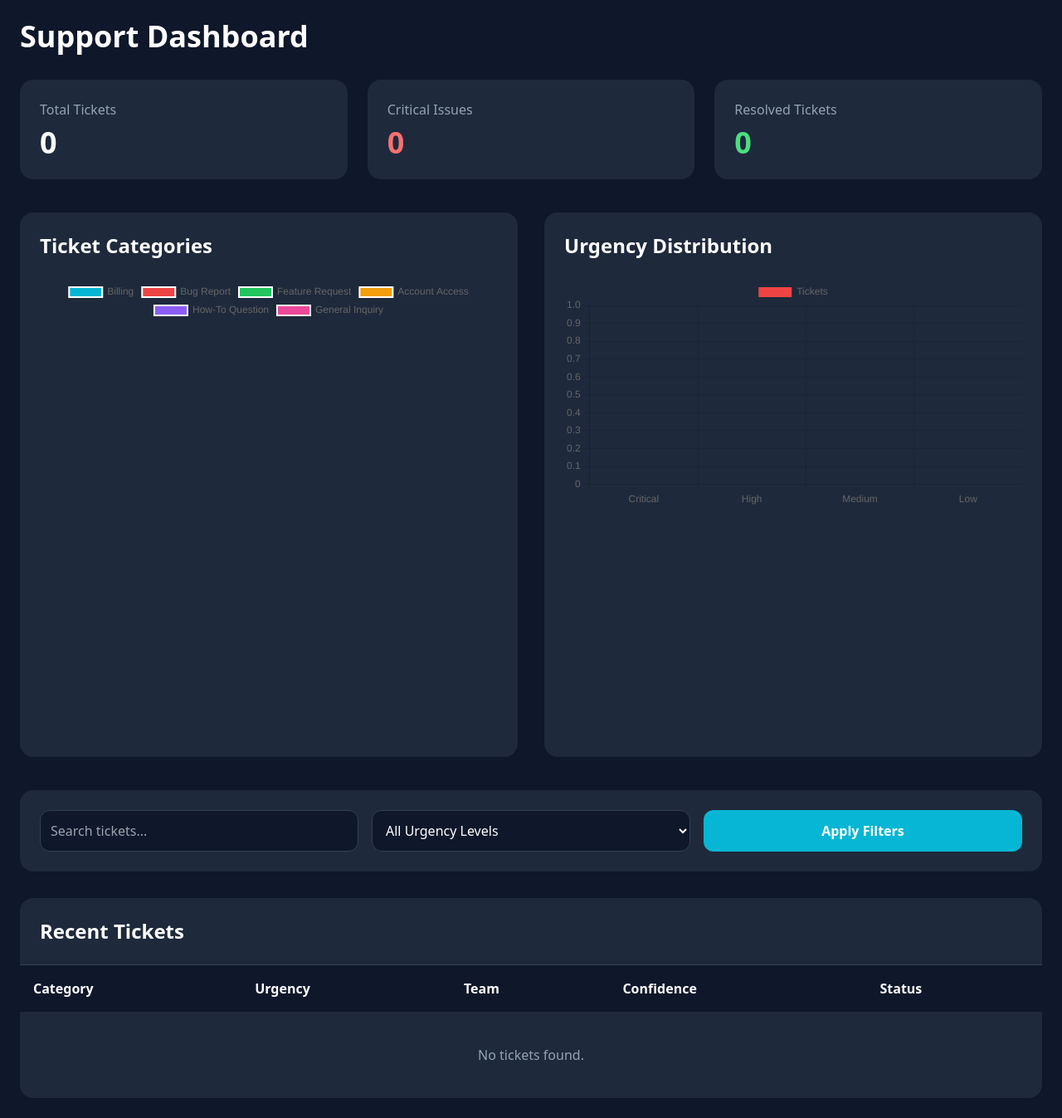
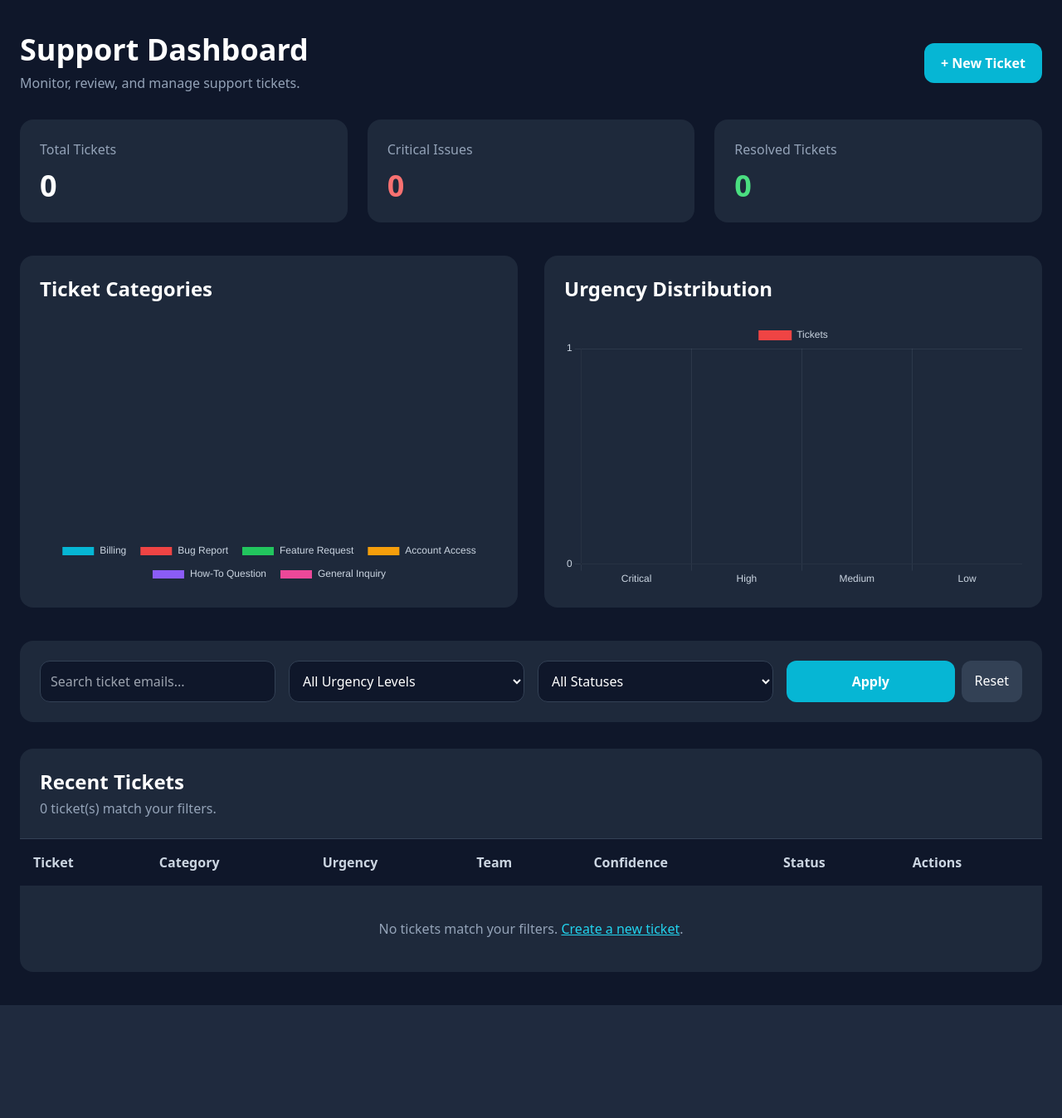
Before and after one commit to gagan76565/triageflow-ai, a Flask app: page /dashboard in a window 1280 px wide. Shown: the part 73-1420 px from the top of the page at 83% size. After the commit the page ends 1284 px from the top, so only its background shows below. Run offline with Flask 3, Linux system fonts and the light colour scheme; parts of the project's set-up code (start-up, migrations or seed data) failed here and were passed over; some libraries are stand-ins or nearby versions.

Commit message:
Add ticket actions, status filters, and chart polish

```diff
--- a/app/templates/dashboard.html
+++ b/app/templates/dashboard.html
@@ -1,352 +1,187 @@
 {% extends "layout.html" %}
 
 {% block content %}
+<div class="py-4">
+    <div class="flex flex-wrap items-center justify-between gap-4 mb-8">
+        <div>
+            <h1 class="text-4xl font-bold">Support Dashboard</h1>
+            <p class="text-slate-400 mt-2">Monitor, review, and manage support tickets.</p>
+        </div>
+        <a href="{{ url_for('main.home') }}#new-ticket"
+           class="bg-cyan-500 hover:bg-cyan-600 px-5 py-3 rounded-xl font-bold">
+            + New Ticket
+        </a>
+    </div>
 
-<h2 class="text-4xl font-bold mb-8">
-    Support Dashboard
-</h2>
-
-<!-- Stats Cards -->
+    {% with messages = get_flashed_messages(with_categories=true) %}
+        {% for category, message in messages %}
+            <div class="mb-5 p-4 rounded-xl
+                {% if category == 'success' %}bg-green-500/10 border border-green-500 text-green-300
+                {% else %}bg-cyan-500/10 border border-cyan-500 text-cyan-300{% endif %}">
+                {{ message }}
+            </div>
+        {% endfor %}
+    {% endwith %}
 
     <div class="grid grid-cols-1 md:grid-cols-3 gap-6 mb-10">
-
         <div class="bg-slate-800 p-6 rounded-2xl">
-
-        <h3 class="text-slate-400">
-            Total Tickets
-        </h3>
-
-        <p class="text-4xl font-bold mt-2">
-            {{ total_tickets }}
-        </p>
-
+            <p class="text-slate-400">Total Tickets</p>
+            <p class="text-4xl font-bold mt-3">{{ total_tickets }}</p>
+        </div>
+        <div class="bg-slate-800 p-6 rounded-2xl">
+            <p class="text-slate-400">Critical Issues</p>
+            <p class="text-4xl font-bold mt-3 text-red-400">{{ critical_tickets }}</p>
+        </div>
+        <div class="bg-slate-800 p-6 rounded-2xl">
+            <p class="text-slate-400">Resolved Tickets</p>
+            <p class="text-4xl font-bold mt-3 text-green-400">{{ resolved_tickets }}</p>
+        </div>
     </div>
 
-    <div class="bg-slate-800 p-6 rounded-2xl">
-
-        <h3 class="text-slate-400">
-            Critical Issues
-        </h3>
-
-        <p class="text-4xl font-bold mt-2 text-red-400">
-            {{ critical_tickets }}
-        </p>
-
+    <div class="grid grid-cols-1 lg:grid-cols-2 gap-8 mb-10">
+        <section class="bg-slate-800 p-6 rounded-2xl">
+            <h2 class="text-2xl font-bold mb-6">Ticket Categories</h2>
+            <div class="relative h-80"><canvas id="categoryChart"></canvas></div>
+        </section>
+        <section class="bg-slate-800 p-6 rounded-2xl">
+            <h2 class="text-2xl font-bold mb-6">Urgency Distribution</h2>
+            <div class="relative h-80"><canvas id="urgencyChart"></canvas></div>
+        </section>
     </div>
 
-    <div class="bg-slate-800 p-6 rounded-2xl">
+    <form method="GET" action="{{ url_for('main.dashboard') }}"
+          class="bg-slate-800 p-6 rounded-2xl mb-8">
+        <div class="grid grid-cols-1 md:grid-cols-4 gap-4">
+            <input type="search" name="search" value="{{ search }}"
+                   placeholder="Search ticket emails..."
+                   class="min-w-0 bg-slate-900 border border-slate-700 rounded-xl p-3 text-white">
+            <select name="urgency" class="min-w-0 bg-slate-900 border border-slate-700 rounded-xl p-3 text-white">
+                <option value="">All Urgency Levels</option>
+                {% for level in urgency_levels %}
+                    <option value="{{ level }}" {% if urgency_filter == level %}selected{% endif %}>{{ level }}</option>
+                {% endfor %}
+            </select>
+            <select name="status" class="min-w-0 bg-slate-900 border border-slate-700 rounded-xl p-3 text-white">
+                <option value="">All Statuses</option>
+                <option value="Open" {% if status_filter == "Open" %}selected{% endif %}>Open</option>
+                <option value="Resolved" {% if status_filter == "Resolved" %}selected{% endif %}>Resolved</option>
+            </select>
+            <div class="flex gap-2">
+                <button type="submit" class="flex-1 bg-cyan-500 hover:bg-cyan-600 rounded-xl font-bold px-4 py-3">Apply</button>
+                <a href="{{ url_for('main.dashboard') }}" class="bg-slate-700 hover:bg-slate-600 rounded-xl px-4 py-3">Reset</a>
+            </div>
+        </div>
+    </form>
 
-        <h3 class="text-slate-400">
-            Resolved Tickets
-        </h3>
-
-        <p class="text-4xl font-bold mt-2 text-green-400">
-            {{ resolved_tickets }}
-        </p>
-
+    <section class="bg-slate-800 rounded-2xl overflow-hidden">
+        <div class="p-6 border-b border-slate-700">
+            <h2 class="text-2xl font-bold">Recent Tickets</h2>
+            <p class="text-slate-400 mt-1">{{ tickets|length }} ticket(s) match your filters.</p>
+        </div>
+        <div class="overflow-x-auto">
+            <table class="w-full text-left">
+                <thead class="bg-slate-900 text-slate-300">
+                    <tr>
+                        <th class="p-4">Ticket</th><th class="p-4">Category</th>
+                        <th class="p-4">Urgency</th><th class="p-4">Team</th>
+                        <th class="p-4">Confidence</th><th class="p-4">Status</th>
+                        <th class="p-4">Actions</th>
+                    </tr>
+                </thead>
+                <tbody>
+                    {% for ticket in tickets %}
+                    <tr class="border-t border-slate-700 hover:bg-slate-700/30">
+                        <td class="p-4 whitespace-nowrap">#{{ ticket.id }}</td>
+                        <td class="p-4">{{ ticket.category }}</td>
+                        <td class="p-4">
+                            <span class="font-semibold
+                                {% if ticket.urgency == 'Critical' %}text-red-400
+                                {% elif ticket.urgency == 'High' %}text-orange-400
+                                {% elif ticket.urgency == 'Medium' %}text-yellow-400
+                                {% else %}text-green-400{% endif %}">
+                                {{ ticket.urgency }}
+                            </span>
+                        </td>
+                        <td class="p-4">{{ ticket.assigned_team }}</td>
+                        <td class="p-4 whitespace-nowrap">{{ "%.2f"|format(ticket.confidence) }}%</td>
+                        <td class="p-4">
+                            {% if ticket.status == "Resolved" %}
+                                <span class="bg-green-500/10 text-green-300 px-3 py-1 rounded-full text-sm">Resolved</span>
+                            {% else %}
+                                <span class="bg-cyan-500/10 text-cyan-300 px-3 py-1 rounded-full text-sm">Open</span>
+                            {% endif %}
+                        </td>
+                        <td class="p-4">
+                            <div class="flex flex-wrap items-center gap-2">
+                                <a href="{{ url_for('main.ticket_detail', ticket_id=ticket.id) }}"
+                                   class="bg-slate-700 hover:bg-slate-600 px-3 py-2 rounded-lg text-sm font-semibold">Open</a>
+                                {% if ticket.status != "Resolved" %}
+                                <form method="POST"
+                                      action="{{ url_for('main.resolve_ticket', ticket_id=ticket.id) }}"
+                                      onsubmit="return confirm('Mark ticket #{{ ticket.id }} as resolved?');">
+                                    <button type="submit"
+                                            class="bg-green-600 hover:bg-green-700 px-3 py-2 rounded-lg text-sm font-semibold whitespace-nowrap">
+                                        Mark Resolved
+                                    </button>
+                                </form>
+                                {% endif %}
+                            </div>
+                        </td>
+                    </tr>
+                    {% else %}
+                    <tr><td colspan="7" class="p-10 text-center text-slate-400">
+                        No tickets match your filters.
+                        <a href="{{ url_for('main.home') }}#new-ticket" class="text-cyan-400 underline">Create a new ticket</a>.
+                    </td></tr>
+                    {% endfor %}
+                </tbody>
+            </table>
+        </div>
+    </section>
 </div>
 
-</div>
+<script>
+const chartTextColor = "#cbd5e1";
+const chartGridColor = "rgba(148, 163, 184, 0.12)";
 
-<!-- Charts -->
-
-<div class="grid grid-cols-1 lg:grid-cols-2 gap-8 mb-10">
-
-    <!-- Category Chart -->
-
-    <div class="bg-slate-800 p-6 rounded-2xl">
-
-        <h3 class="text-2xl font-bold mb-6">
-            Ticket Categories
-        </h3>
-
-        <canvas id="categoryChart"></canvas>
-
-    </div>
-
-    <!-- Urgency Chart -->
-
-    <div class="bg-slate-800 p-6 rounded-2xl">
-
-        <h3 class="text-2xl font-bold mb-6">
-            Urgency Distribution
-        </h3>
-
-        <canvas id="urgencyChart"></canvas>
-
-    </div>
-
-</div>
-
-<!-- Search & Filters -->
-
-<div class="bg-slate-800 p-6 rounded-2xl mb-8">
-
-    <form method="GET" action="/dashboard">
-
-        <div class="grid grid-cols-1 md:grid-cols-3 gap-4">
-
-            <input
-                type="text"
-                name="search"
-                placeholder="Search tickets..."
-                class="bg-slate-900 border border-slate-700 rounded-xl p-3 text-white"
-            >
-
-            <select
-                name="urgency"
-                class="bg-slate-900 border border-slate-700 rounded-xl p-3 text-white"
-            >
-
-                <option value="">
-                    All Urgency Levels
-                </option>
-
-                <option value="Critical">
-                    Critical
-                </option>
-
-                <option value="High">
-                    High
-                </option>
-
-                <option value="Medium">
-                    Medium
-                </option>
-
-                <option value="Low">
-                    Low
-                </option>
-
-            </select>
-
-            <button
-                type="submit"
-                class="bg-cyan-500 hover:bg-cyan-600 rounded-xl font-bold"
-            >
-                Apply Filters
-            </button>
-
-        </div>
-
-    </form>
-
-</div>
-
-<!-- Ticket Table -->
-
-<div class="bg-slate-800 rounded-2xl overflow-hidden">
-
-    <div class="p-6 border-b border-slate-700">
-
-        <h3 class="text-2xl font-bold">
-            Recent Tickets
-        </h3>
-
-    </div>
-
-    <div class="overflow-x-auto">
-
-        <table class="w-full">
-
-            <thead class="bg-slate-900">
-
-                <tr>
-
-                    <th class="text-left p-4">
-                        Category
-                    </th>
-
-                    <th class="text-left p-4">
-                        Urgency
-                    </th>
-
-                    <th class="text-left p-4">
-                        Team
-                    </th>
-
-                    <th class="text-left p-4">
-                        Confidence
-                    </th>
-
-                    <th class="text-left p-4">
-                        Status
-                    </th>
-
-                </tr>
-
-            </thead>
-
-            <tbody>
-
-                {% if tickets %}
-
-                    {% for ticket in tickets %}
-
-                    <tr class="border-b border-slate-700">
-
-                        <td class="p-4">
-                            {{ ticket.category }}
-                        </td>
-
-                        <td class="p-4">
-
-                            {% if ticket.urgency == "Critical" %}
-
-                                <span class="text-red-400 font-bold">
-                                    {{ ticket.urgency }}
-                                </span>
-
-                            {% elif ticket.urgency == "High" %}
-
-                                <span class="text-orange-400 font-bold">
-                                    {{ ticket.urgency }}
-                                </span>
-
-                            {% elif ticket.urgency == "Medium" %}
-
-                                <span class="text-yellow-400 font-bold">
-                                    {{ ticket.urgency }}
-                                </span>
-
-                            {% else %}
-
-                                <span class="text-green-400 font-bold">
-                                    {{ ticket.urgency }}
-                                </span>
-
-                            {% endif %}
-
-                        </td>
-
-                        <td class="p-4">
-                            {{ ticket.assigned_team }}
-                        </td>
-
-                        <td class="p-4">
-                            {{ ticket.confidence }}%
-                        </td>
-
-                        <td class="p-4">
-
-                            <a
-                                href="/update-status/{{ ticket.id }}"
-                                class="bg-cyan-500 hover:bg-cyan-600 px-3 py-1 rounded-full text-sm"
-                            >
-                                {{ ticket.status }}
-                            </a>
-
-                        </td>
-
-                    </tr>
-
-                    {% endfor %}
-
-                {% else %}
-
-                    <tr>
-
-                        <td
-                            colspan="5"
-                            class="text-center p-10 text-slate-400"
-                        >
-                            No tickets found.
-                        </td>
-
-                    </tr>
-
-                {% endif %}
-
-            </tbody>
-
-        </table>
-
-    </div>
-
-</div>
-
-<!-- Chart Scripts -->
-
-<script>
-
-    // Category Chart
-
-    const categoryCtx = document
-        .getElementById('categoryChart');
-
-    new Chart(categoryCtx, {
-
-        type: 'pie',
-
+new Chart(document.getElementById("categoryChart"), {
+    type: "doughnut",
     data: {
-
         labels: {{ categories | tojson }},
-
         datasets: [{
-
             data: {{ category_counts | tojson }},
-
-                backgroundColor: [
-                    '#06b6d4',
-                    '#ef4444',
-                    '#22c55e',
-                    '#f59e0b',
-                    '#8b5cf6',
-                    '#ec4899'
-                ]
-
+            backgroundColor: ["#06b6d4", "#ef4444", "#22c55e", "#f59e0b", "#8b5cf6", "#ec4899"],
+            borderColor: "#1e293b",
+            borderWidth: 2
         }]
-
+    },
+    options: {
+        responsive: true,
+        maintainAspectRatio: false,
+        plugins: { legend: { position: "bottom", labels: { color: chartTextColor, padding: 16 } } }
     }
-
 });
 
-    // Urgency Chart
-
-    const urgencyCtx = document
-        .getElementById('urgencyChart');
-
-    new Chart(urgencyCtx, {
-
-        type: 'bar',
-
+new Chart(document.getElementById("urgencyChart"), {
+    type: "bar",
     data: {
-
         labels: {{ urgency_levels | tojson }},
-
         datasets: [{
-
-                label: 'Tickets',
-
+            label: "Tickets",
             data: {{ urgency_counts | tojson }},
-
-                backgroundColor: [
-                    '#ef4444',
-                    '#f97316',
-                    '#eab308',
-                    '#22c55e'
-                ]
-
+            backgroundColor: ["#ef4444", "#f97316", "#eab308", "#22c55e"],
+            borderRadius: 6
         }]
-
     },
-
     options: {
-
+        responsive: true,
+        maintainAspectRatio: false,
         scales: {
-
-                y: {
-
-                    beginAtZero: true
-
+            x: { ticks: { color: chartTextColor }, grid: { color: chartGridColor } },
+            y: { beginAtZero: true, ticks: { color: chartTextColor, precision: 0, stepSize: 1 }, grid: { color: chartGridColor } }
+        },
+        plugins: { legend: { labels: { color: chartTextColor } } }
     }
-
-            }
-
-        }
-
 });
-
 </script>
-
 {% endblock %}
```
Lines whose indentation alone changed are shown as unchanged.
